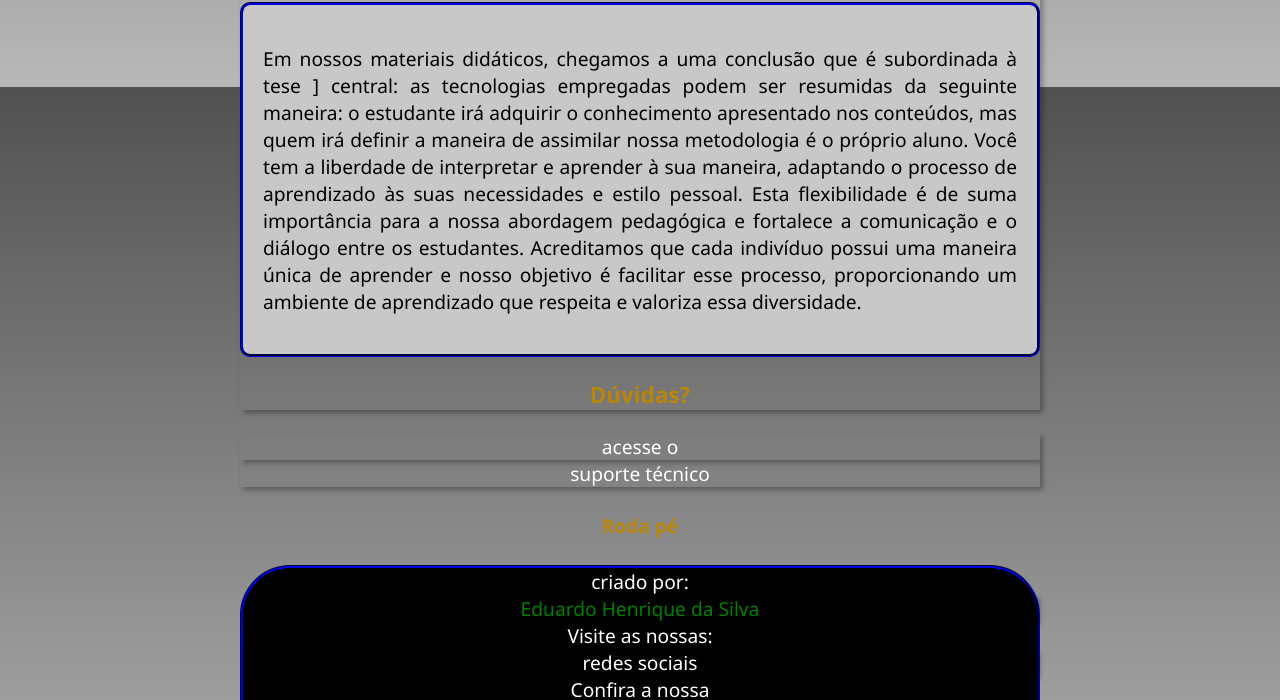
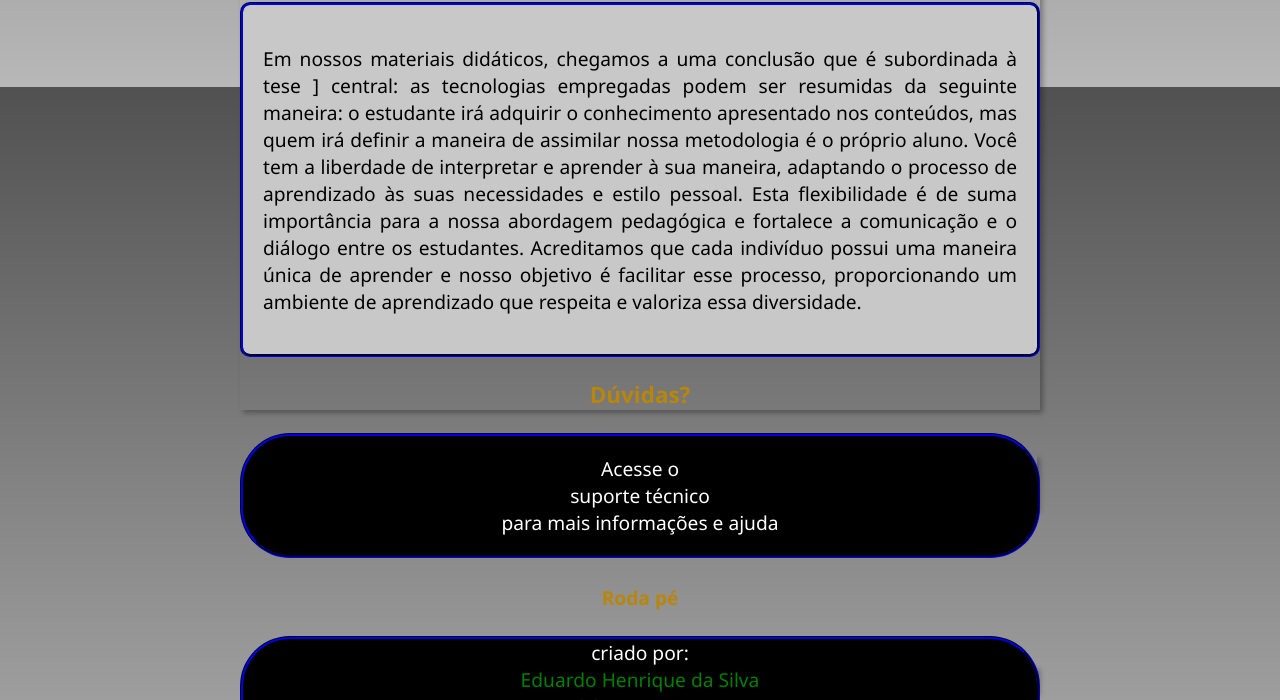
Before and after one commit to Eduardo-Henrique-da-Silva/meu-site, a plain HTML site: page index.html in a window 1280 px wide. Shown: the part 2373-3073 px from the top of the page. Drawn offline with Linux system fonts and the light colour scheme.

Commit message:
Section
Foi alterada uma div em uma página!

```diff
--- a/index.html
+++ b/index.html
@@ -186,13 +186,18 @@
     </p>
 </main>
 <h3>Dúvidas?</h3>
-<p>acesse o <a href="dv.html" target="_blank" title="Suporte personalisádo para o Usuário.">suporte técnico</a></
-                para mais informações e ajuda
-    </p>
-<h4><n>Roda pé</n></h4>
+<div>
+        <section>
+<p>
+            Acesse o <a href="dv.html" target="_blank" title="Suporte personalisádo para o Usuário.">suporte técnico</a>
+                    para mais informações e ajuda
+
+        </p>
+            </section>
+</div>
+    <h4><n>Roda pé</n></h4>
 <div>
     <footer>
-
                 <section>
                     criado por: <a href="" title="Desenvolvedor principal..">Eduardo Henrique da Silva</a>
                              Visite as nossas: <n><a href="https://www.youtube.com/channel/UCrlpYb4jAq3GFMToTvoRamA" target="_blank" title="Fique por dentro das novidades sobre o mundo da tecnologia!">redes sociais</a></n>
```
